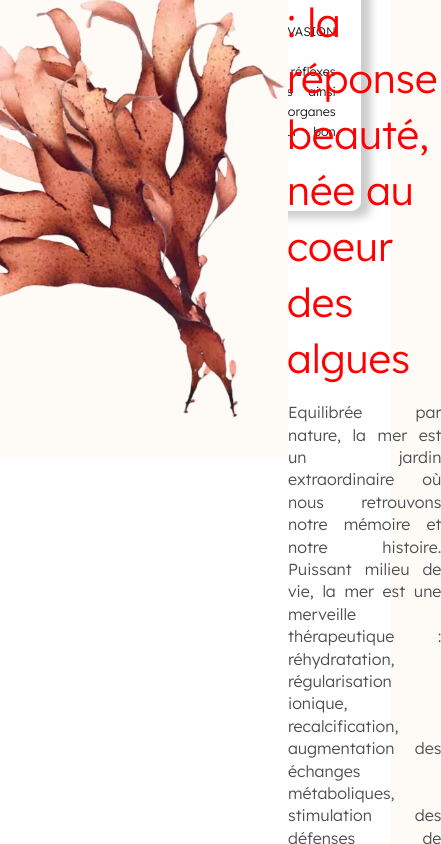
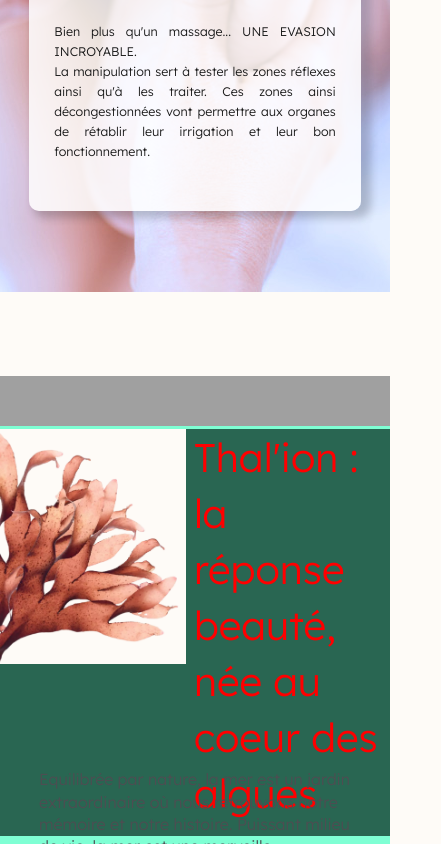
Before and after one commit to ale-sain/institut-project, a Next.js app in the folder test-app/: page / in a window 390 px wide. Shown: the part 6941-7785 px from the top of the page, 441 px wide, since content can reach past the window. Built offline with nearby package versions, Linux system fonts and the light colour scheme.

Commit message:
trying to do smartphone format for thalion but struggling, best version for now

```diff
--- a/test-app/package.json
+++ b/test-app/package.json
@@ -12,7 +12,8 @@
     "gsap": "^3.12.5",
     "next": "14.1.4",
     "react": "^18",
-    "react-dom": "^18"
+    "react-dom": "^18",
+    "react-use": "^17.5.0"
   },
   "devDependencies": {
     "@types/node": "^20",
--- /dev/null
+++ b/test-app/src/app/big-thalion.jsx
@@ -0,0 +1,46 @@
+import React from 'react'
+import '../styles/thalion.css'
+import Image from 'next/image'
+import AlguesImg from '../img/l.png'
+
+export default function BigThalion() {
+  return (
+        <div className="section-t">
+            <div className="grid-t">
+                <div className="grid-item-t left">
+                    <div className="wrapper-wrapper-t">
+                        <span className="img-wrapper-t">
+                            <Image className="image-thalion" src={AlguesImg} alt="thalion algues" width="600" height="800" />
+                        </span>
+                    </div>
+                </div>
+                <div className="grid-item-t right">
+                    <div className="container-title">
+                        <div className="wrapper-t">
+                            <h2 className="h2-thalion">Thal&apos;ion : la réponse beauté, née au coeur des algues</h2>
+                        </div>
+                    </div>
+                    <div className="container-text">
+                        <div className="wrapper-t paragraph grey">
+                            <p className="p-thalion">
+                                Equilibrée par nature, la mer est un jardin extraordinaire où nous retrouvons notre mémoire et notre histoire.
+                                Puissant milieu de vie, la mer est une merveille thérapeutique : réhydratation, régularisation ionique, recalcification, augmentation des échanges métaboliques, stimulation des défenses de l&apos;organisme.
+                                <br></br>Implantée au coeur de la Mer d&apos;Iroise, THAL&apos;ION bénéficie des meilleures algues et des meilleurs lieux de récolte afin d&apos;en extraire les actifs les plus performants.
+                                <br></br>Les algues marines puisent dans l&apos;eau de mer leurs éléments nourriciers et développent des substances spécifiques aux propriétés extraordinaires.
+                                <br></br>Il existe une affinité particulière entre nos cellules et le milieu marin originel.
+                                <br></br>Spécialiste de la Cosmétique Marine THAL&apos;ION est distribuée dans plus de 45 pays et compte parmi ses clients les centres de thalassothérapie les plus prestigieux.
+                            </p>
+                        </div>
+                    </div>
+                </div>
+            </div>
+            <div className="grid-line">
+                <div className="container-line">
+                    <div className="wrapper-line">
+                        <div className="line"></div>
+                    </div>
+                </div>
+            </div>
+        </div>
+  )
+}
--- /dev/null
+++ b/test-app/src/app/small-thalion.tsx
@@ -0,0 +1,50 @@
+import React from 'react'
+import '../styles/thalion.css'
+import Image from 'next/image'
+import AlguesImg from '../img/thalgue.png'
+
+export default function SmallThalion() {
+  return (
+        <div className="section-t">
+            <div className="grid-t">
+                <div className="grid-item-t left">
+                    <div className="wrapper-wrapper-t">
+                        <span className="img-wrapper-t">
+                            <Image className="image-thalion" src={AlguesImg} alt="thalion algues" />
+                        </span>
+                    </div>
+                </div>
+                <div className="grid-item-t right">
+                    <div className="container-title">
+                        <div className="wrapper-t">
+                            <h2 className="h2-thalion">Thal&apos;ion : la réponse beauté, née au coeur des algues</h2>
+                        </div>
+                    </div>
+                </div>
+            </div>
+            {/* <div className="grid-line">
+                <div className="container-line">
+                    <div className="wrapper-line">
+                        <div className="line"></div>
+                    </div>
+                </div>
+            </div>  */}
+            <div className="grid-text">
+                <div className="container-text">
+                    <div className="wrapper-on">
+                        <div className="wrapper-t paragraph grey">
+                            <p className="p-thalion">
+                                Equilibrée par nature, la mer est un jardin extraordinaire où nous retrouvons notre mémoire et notre histoire.
+                                Puissant milieu de vie, la mer est une merveille thérapeutique : réhydratation, régularisation ionique, recalcification, augmentation des échanges métaboliques, stimulation des défenses de l&apos;organisme.
+                                <br></br>Implantée au coeur de la Mer d&apos;Iroise, THAL&apos;ION bénéficie des meilleures algues et des meilleurs lieux de récolte afin d&apos;en extraire les actifs les plus performants.
+                                <br></br>Les algues marines puisent dans l&apos;eau de mer leurs éléments nourriciers et développent des substances spécifiques aux propriétés extraordinaires.
+                                <br></br>Il existe une affinité particulière entre nos cellules et le milieu marin originel.
+                                <br></br>Spécialiste de la Cosmétique Marine THAL&apos;ION est distribuée dans plus de 45 pays et compte parmi ses clients les centres de thalassothérapie les plus prestigieux.
+                            </p>
+                        </div>
+                    </div>
+                </div>
+            </div>
+        </div>
+  )
+}
--- a/test-app/src/app/thalion.tsx
+++ b/test-app/src/app/thalion.tsx
@@ -1,48 +1,19 @@
 import React from 'react'
 import '../styles/thalion.css'
-import Image from 'next/image'
-import AlguesImg from '../img/l.png'
+import BigThalion from './big-thalion'
+import SmallThalion from './small-thalion';
+import { useWindowSize } from 'react-use';
 
 export default function Thalion() {
+    const { width } = useWindowSize();
+    console.log(width);
   return (
     <div id="thalion" className="section">
-        <div className="section-t">
-            <div className="grid-t">
-                <div className="grid-item-t left">
-                    <div className="wrapper-wrapper-t">
-                        <span className="img-wrapper-t">
-                            <Image className="image-thalion" src={AlguesImg} alt="thalion algues" width="600" height="800" />
-                        </span>
-                    </div>
-                </div>
-                <div className="grid-item-t right">
-                    <div className="container-title">
-                        <div className="wrapper-t">
-                            <h2 className="h2-thalion">Thal&apos;ion : la réponse beauté, née au coeur des algues</h2>
-                        </div>
-                    </div>
-                    <div className="container-text">
-                        <div className="wrapper-t paragraph grey">
-                            <p className="p-thalion">
-                                Equilibrée par nature, la mer est un jardin extraordinaire où nous retrouvons notre mémoire et notre histoire.
-                                Puissant milieu de vie, la mer est une merveille thérapeutique : réhydratation, régularisation ionique, recalcification, augmentation des échanges métaboliques, stimulation des défenses de l&apos;organisme.
-                                <br></br>Implantée au coeur de la Mer d&apos;Iroise, THAL&apos;ION bénéficie des meilleures algues et des meilleurs lieux de récolte afin d&apos;en extraire les actifs les plus performants.
-                                <br></br>Les algues marines puisent dans l&apos;eau de mer leurs éléments nourriciers et développent des substances spécifiques aux propriétés extraordinaires.
-                                <br></br>Il existe une affinité particulière entre nos cellules et le milieu marin originel.
-                                <br></br>Spécialiste de la Cosmétique Marine THAL&apos;ION est distribuée dans plus de 45 pays et compte parmi ses clients les centres de thalassothérapie les plus prestigieux.
-                            </p>
-                        </div>
-                    </div>
-                </div>
-            </div>
-            <div className="grid-line">
-                <div className="container-line">
-                    <div className="wrapper-line">
-                        <div className="line"></div>
-                    </div>
-                </div>
-            </div>
-        </div>
+         {width > 1100 ? (
+            <BigThalion />
+        ) : (
+            <SmallThalion />
+        )}
     </div>
   )
 }
--- a/test-app/src/styles/thalion.css
+++ b/test-app/src/styles/thalion.css
@@ -33,10 +33,7 @@
     z-index: 2;
     min-height: 1px;
     mix-blend-mode: unset !important;
-    /* background-color: aqua; */
-    background-size: cover;
-    background-position: 50%;
-    background-repeat: no-repeat;
+
 
 }
 
@@ -50,14 +47,11 @@
     margin-right:auto;
     line-height:0;
     position: relative;
-    background-size: cover;
-    background-position: 50%;
-    background-repeat: no-repeat;
 }
 
 .img-wrapper-t {
-    width: 600px; /* Largeur fixe */
-    height: 800px; /* Hauteur fixe */
+    width: 600px;
+    height: 800px;
     /* overflow: hidden; */
     position: relative; /* Nécessaire pour le positionnement correct de l'image */
   }
@@ -65,8 +59,8 @@
   .image-thalion {
     /* width: 100%;
     height: 100%; */
-    object-fit: cover; /* Garantit que l'image couvre entièrement le conteneur sans être déformée */
-    object-position: right; /* Centrer l'image dans le conteneur */
+    object-fit: cover;
+    object-position: right;
   }
 .grid-item-t.right {
     /* background-color: aquamarine; */
@@ -150,90 +144,47 @@
     font-style: normal;
 }
 
-@media screen and (max-width: 1124px) {
+@media screen and (max-width: 1100px) {
     .h2-thalion {
         color:red;
     }
 
     .section-t {
-        padding-top: 0px;
-        padding-bottom: 0px;
-        margin-top: 0px;
-        margin-bottom: 0px;
-        min-height: 750px;
+        margin-top: 600px;
         padding: 50px 0;
-        position: relative;
-        background-color: #fff;
-        background-position: 50%;
-        background-size: 100%;
-        background-size: cover;
-        font-size: 15px !important;
-        line-height: 30px;
-        font-weight: 300;
+        background-color: #a0a0a0;
     }
 
     .grid-t {
-        margin-top: 0px !important;
-        margin-bottom: 0px !important;
-        padding-top: 0px !important;
-        padding-bottom: 0px !important;
-        display: flex;
         width: 100%;
         padding: 30px 0;
-        background-size: cover;
-        background-position: 50%;
-        background-repeat: no-repeat;
-        margin: auto;
-        position: relative;
-        font-size: 15px !important;
-        line-height: 30px;
-        font-weight: 300;
+        left:0;
+        display:flex;
+        background-color: aquamarine;
     }
 
     .grid-item-t {
-        margin-bottom:0;
-        width:100%;
-        background-size: cover;
-        background-position: 50%;
-        background-repeat: no-repeat;
-        float:left;
-        position: relative;
-        z-index: 2;
-        min-height: 1px;
-        mix-blend-mode: unset !important;
-        font-size: 15px !important;
-        line-height: 30px;
-        font-weight: 300;
+        width:50%;
+        height: auto;
+        background-color: rgb(41, 102, 82);
     }
 
     .wrapper-wrapper-t {
-        margin-bottom:0;
         margin-right: 9px !important;
-        width: 100%;
-        text-align: left;
-        margin-left: 0;
-        display: block;
-        line-height: 0;
-        position: relative;
-        background-size: cover;
-        background-position: 50%;
-        background-repeat: no-repeat;
-        font-size: 15px !important;
-        font-weight: 300;
+        background-color: blueviolet;
     }
 
     .img-wrapper-t {
-        display: inline-block;
+        width: 100%;
+        height: auto;
         position: relative;
-        max-width: 100%;
-        font-size: 15px !important;
-        line-height: 30px;
-        font-weight: 300;
+        background-color: chartreuse;
     }
 
     .image-thalion {
+        width: 100%;
         height: auto;
-        vertical-align: middle;
+        object-fit: contain;
     }
 
     .grid-item-t.right {
@@ -246,18 +197,6 @@
         display: flex;
         align-content: flex-end;
         flex-wrap: wrap !important;
-        width: 100%;
-        background-size: cover;
-        background-position: 50%;
-        background-repeat: no-repeat;
-        float:left;
-        position: relative;
-        z-index: 2;
-        min-height: 1px;
-        mix-blend-mode: unset !important;
-        font-size: 15px !important;
-        line-height: 30px;
-        font-weight: 300;
     }
 
     .container-title {
@@ -268,19 +207,36 @@
         margin-left: -1px !important;
         word-wrap: break-word;
         position: relative;
-        background-size: cover;
-        background-position: 50%;
-        background-repeat: no-repeat;
-        font-size: 15px !important;
-        line-height: 30px;
-        font-weight: 300;
     }
 
     .wrapper-t {
         padding-bottom: 0;
         position: relative;
-        font-size: 15px !important;
-        line-height: 30px;
-        font-weight: 300;
+    }
+
+    .grid-text {
+        padding-top: 0px !important;
+        margin-top: -98px !important;
+        padding: 30px 0;
+        max-width: 1080px;
+        width:80%;
+        margin:auto;
+        position:relative;
+    }
+
+    .container-text {
+        margin-bottom: 0;
+        margin-right: 0 !important;
+        width: 100%;
+        float : left;
+        position: relative;
+        z-index: 2;
+        min-height: 1px;
+    }
+
+    .wrapper-on {
+        margin-bottom: 30px;
+        text-align: left;
+        word-wrap: break-word;
     }
 }
```
Also changed, not shown: 1 other file (tests, documents, lock files or other folders).
